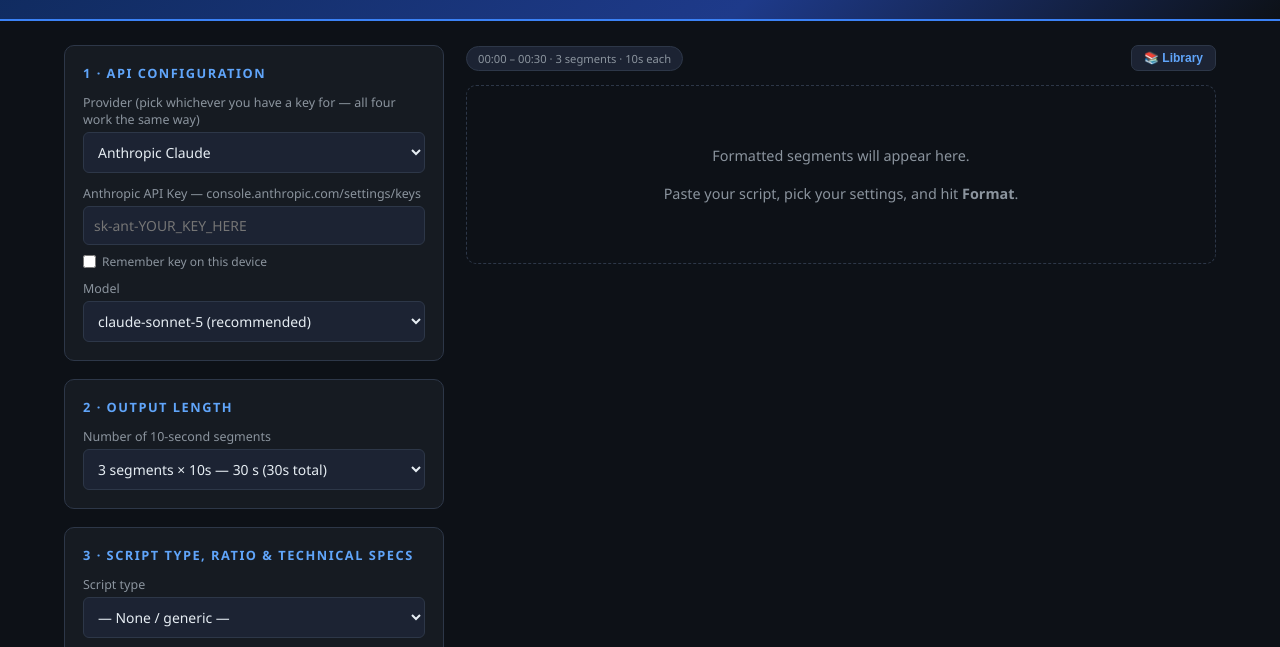
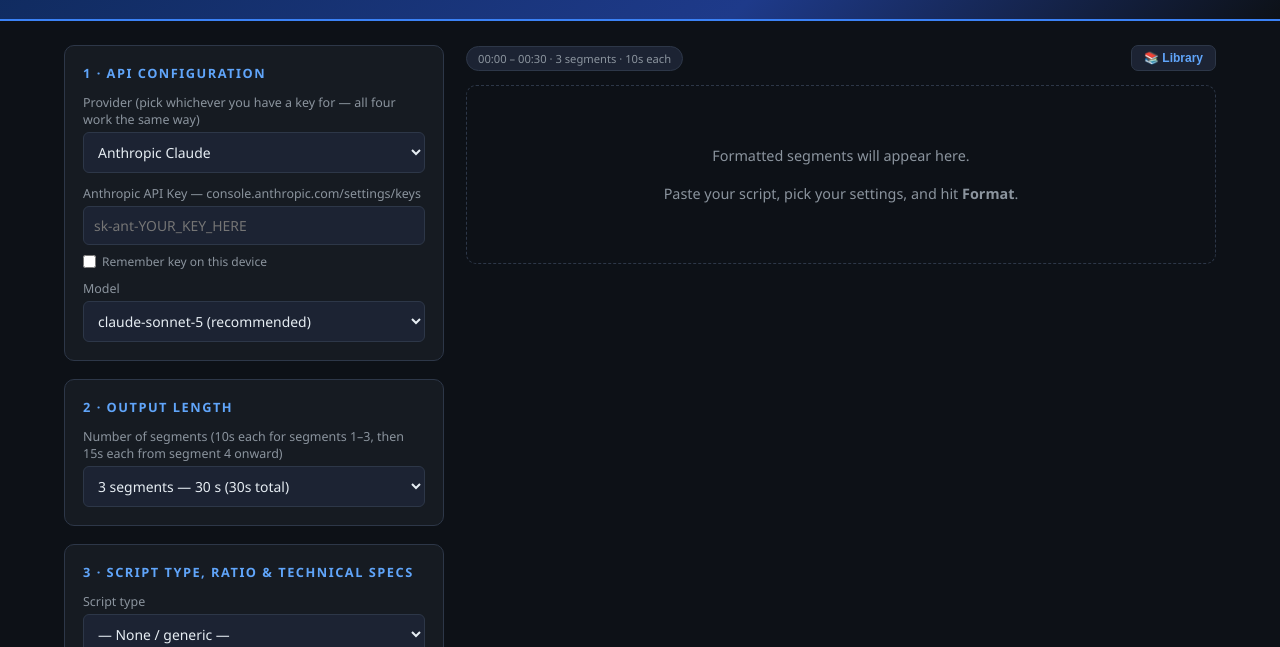
Before and after one commit to harriperry/tahastudiolabs, a plain HTML site: page scriptforge/index.html in a window 1280 px wide. Shown: the part 124-771 px from the top of the page. Drawn offline with Linux system fonts and the light colour scheme; no server answers.

Commit message:
Update segCount dropdown for new segment timing (1-21 segs, 10s/15s); bump cache v21

```diff
--- a/scriptforge/index.html
+++ b/scriptforge/index.html
@@ -95,20 +95,29 @@
 
   <div class="card">
     <h2>2 · Output Length</h2>
-    <label>Number of 10-second segments</label>
+    <label>Number of segments (10s each for segments 1&ndash;3, then 15s each from segment 4 onward)</label>
     <select id="segCount">
-      <option value="1">1 segment × 10s — 10 s (10s total)</option>
-      <option value="2">2 segments × 10s — 20 s (20s total)</option>
-      <option value="3" selected>3 segments × 10s — 30 s (30s total)</option>
-      <option value="6">6 segments × 10s — 1 min (60s total)</option>
-      <option value="9">9 segments × 10s — 1 min 30 s (90s total)</option>
-      <option value="12">12 segments × 10s — 2 min (120s total)</option>
-      <option value="15">15 segments × 10s — 2 min 30 s (150s total)</option>
-      <option value="18">18 segments × 10s — 3 min (180s total)</option>
-      <option value="21">21 segments × 10s — 3 min 30 s (210s total)</option>
-      <option value="24">24 segments × 10s — 4 min (240s total)</option>
-      <option value="27">27 segments × 10s — 4 min 30 s (270s total)</option>
-      <option value="30">30 segments × 10s — 5 min (300s total)</option>
+      <option value="1">1 segment — 10 s (10s total)</option>
+      <option value="2">2 segments — 20 s (20s total)</option>
+      <option value="3" selected>3 segments — 30 s (30s total)</option>
+      <option value="4">4 segments — 45 s (45s total)</option>
+      <option value="5">5 segments — 1 min (60s total)</option>
+      <option value="6">6 segments — 1 min 15 s (75s total)</option>
+      <option value="7">7 segments — 1 min 30 s (90s total)</option>
+      <option value="8">8 segments — 1 min 45 s (105s total)</option>
+      <option value="9">9 segments — 2 min (120s total)</option>
+      <option value="10">10 segments — 2 min 15 s (135s total)</option>
+      <option value="11">11 segments — 2 min 30 s (150s total)</option>
+      <option value="12">12 segments — 2 min 45 s (165s total)</option>
+      <option value="13">13 segments — 3 min (180s total)</option>
+      <option value="14">14 segments — 3 min 15 s (195s total)</option>
+      <option value="15">15 segments — 3 min 30 s (210s total)</option>
+      <option value="16">16 segments — 3 min 45 s (225s total)</option>
+      <option value="17">17 segments — 4 min (240s total)</option>
+      <option value="18">18 segments — 4 min 15 s (255s total)</option>
+      <option value="19">19 segments — 4 min 30 s (270s total)</option>
+      <option value="20">20 segments — 4 min 45 s (285s total)</option>
+      <option value="21">21 segments — 5 min (300s total)</option>
     </select>
   </div>
 
@@ -287,7 +296,7 @@
       <li><b>Provider choice per segment</b> — pick the best generator for each moment: Veo or Grok for silent B-roll and dialogue, HeyGen for a talking, on-camera presenter.</li>
       <li><b>Full creative control</b> — aspect ratio, resolution, duration, and up to three reference images to keep a character or product consistent across every clip.</li>
       <li><b>Privacy by design</b> — your scripts and API keys are relayed for a single request only, never stored, never logged.</li>
-      <li><b>Built for real production</b> — every segment lands in exact 10-second blocks, matching how social platforms and ad slots actually cut.</li>
+      <li><b>Built for real production</b> — every segment lands on exact, precisely timed boundaries (10s for the first three, 15s from there on), matching how social platforms and ad slots actually cut.</li>
     </ul>
 
     <p style="font-size:1.15rem;font-weight:700;color:var(--accent2);line-height:1.4;margin:0">Turn one idea into a production-ready AI video — in minutes.</p>
@@ -365,7 +374,7 @@
   © 2026 TAHA Production Studio · <a href="/privacy.html" style="color:var(--accent2)">Privacy Policy</a> · <a href="/terms.html" style="color:var(--accent2)">Terms of Service</a> · Your scripts and API key are never stored or logged — see our Privacy Policy for details.
 </footer>
 
-<script src="/assets/app.js?v=video20" defer></script>
+<script src="/assets/app.js?v=video21" defer></script>
 <script src="/assets/visit-tracker.js" defer></script>
 </body>
 </html>
```
